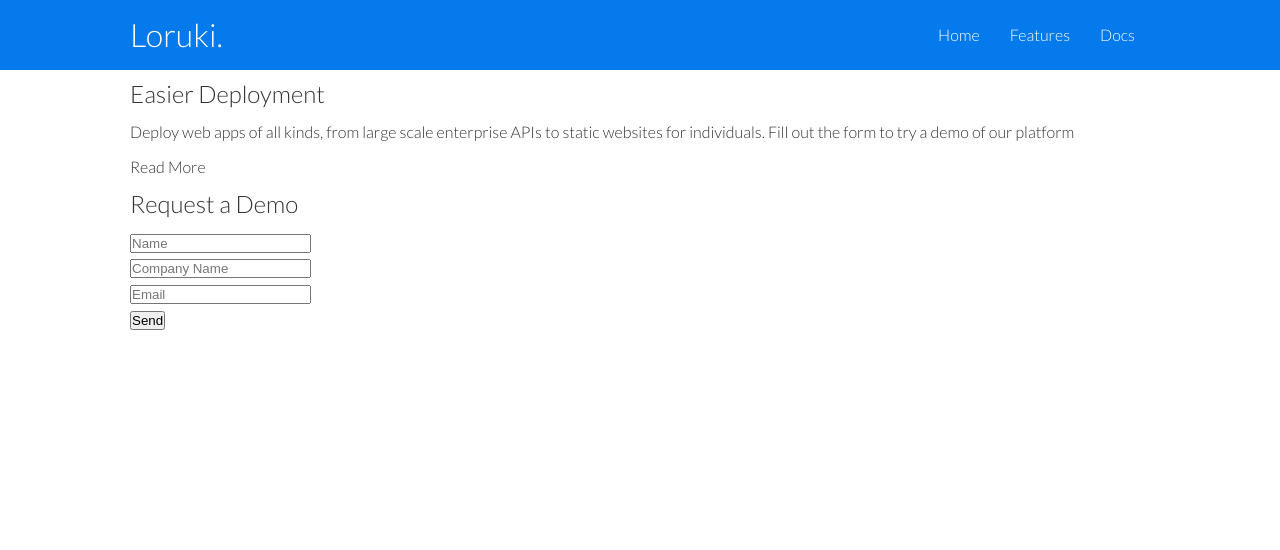
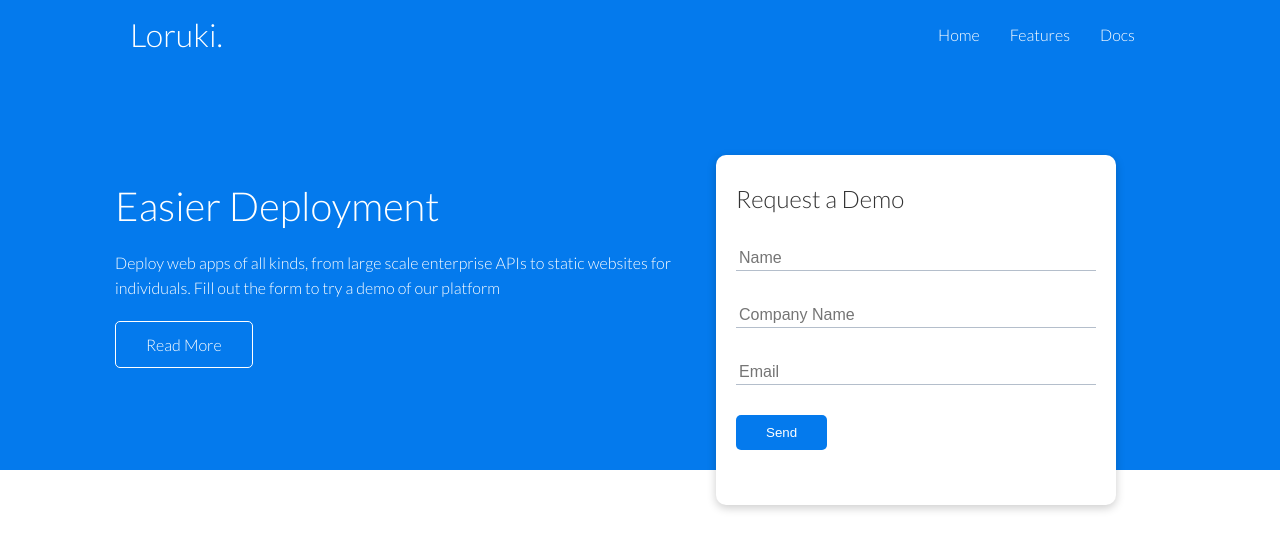
Before and after one commit to crayburn18/modern-website, a plain HTML site: page index.html in a window 1280 px wide. Drawn offline with Linux system fonts and the light colour scheme.

Commit message:
styled form and buttons in css

```diff
--- a/css/style.css
+++ b/css/style.css
@@ -1,4 +1,8 @@
 @import url('https://fonts.googleapis.com/css2?family=Lato:wght@300&display=swap');
+
+:root {
+    --primary-color: #047aed;
+}
 
 * {
     box-sizing: border-box;
@@ -36,6 +40,8 @@ img {
     width: 100%;
 }
 
+/* Navbar */
+
 .navbar {
     background-color: #047aed;
     color: #fff;
@@ -60,11 +66,90 @@ img {
     justify-content: space-between;
 }
 
+/* Showcase */
+
+.showcase {
+    height: 400px;
+    background-color: var(--primary-color);
+    color: #fff;
+    position: relative;
+}
+
+.showcase h1 {
+    font-size: 40px;
+}
+
+.showcase p {
+    margin: 20px 0;
+}
+
+.showcase .grid {
+    overflow: visible;
+    grid-template-columns: 55% 45%;
+    gap: 30px;
+}
+
+.showcase-form {
+    position: relative;
+    top: 60px;
+    height: 350px;
+    width: 400px;
+    padding: 40px;
+    z-index: 100;
+}
+
+.showcase-form .form-control {
+    margin: 30px 0;
+}
+
+.showcase-form input[type='text'],
+.showcase-form input[type='email'] {
+    border: 0;
+    border-bottom: 1px solid #b4becb;
+    width: 100%;
+    padding: 3px;
+    font-size: 16px;
+}
+
+.showcase-form input:focus {
+    outline: none;
+}
+
+/* Utilities */
+
 .container {
     max-width: 1100px;
     margin: 0 auto;
     overflow: auto;
     padding: 0 40px;
+}
+
+.card {
+    background-color: #fff;
+    color: #333;
+    border-radius: 10px;
+    box-shadow: 0 3px 10px rgba(0, 0, 0, 0.2);
+    padding: 20px;
+    margin: 10px;
+}
+
+.btn {
+    display: inline-block;
+    padding: 10px 30px;
+    cursor: pointer;
+    background-color: var(--primary-color);
+    color: #fff;
+    border: none;
+    border-radius: 5px;
+}
+
+.btn-outline {
+    background-color: transparent;
+    border: 1px white solid;
+}
+
+.btn:hover {
+    transform: scale(0.98);
 }
 
 .flex {
@@ -73,3 +158,12 @@ img {
     align-items: center;
     height: 100%;
 }
+
+.grid {
+    display: grid;
+    grid-template-columns: 1fr 1fr;
+    gap: 20px;
+    justify-content: center;
+    align-items: center;
+    height: 100%;
+}
```
